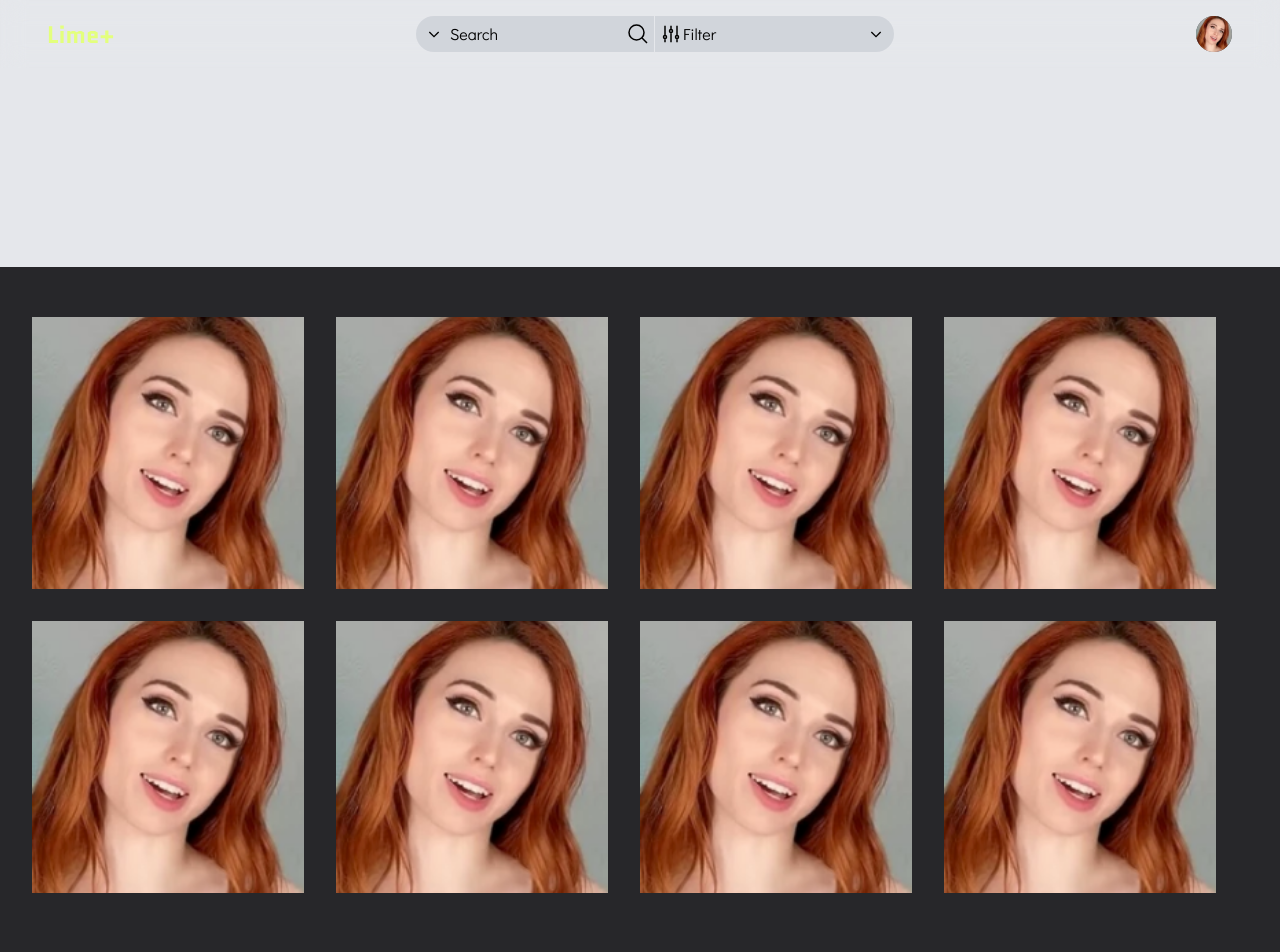
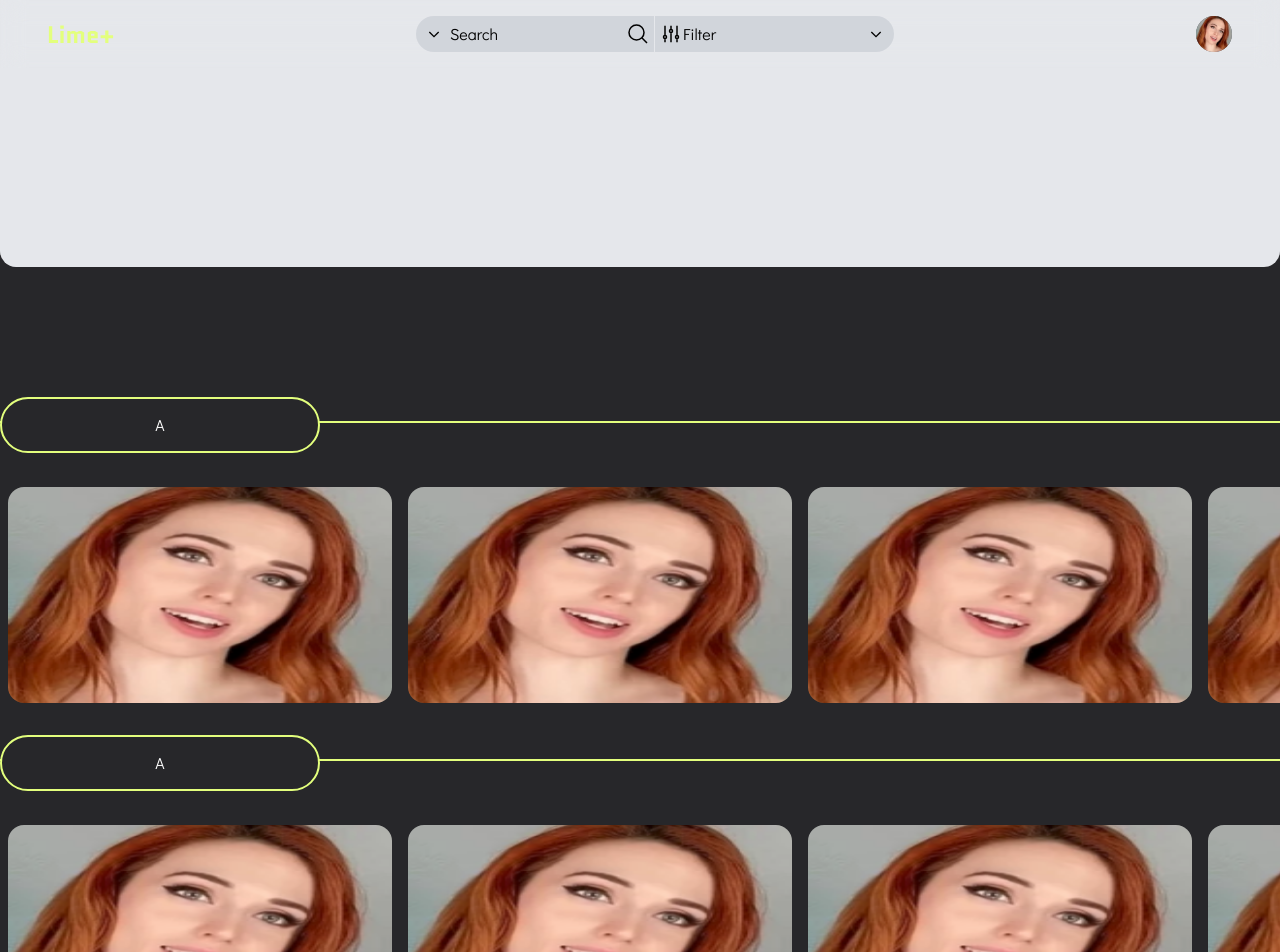
Before and after one commit to n-vh/lime, a React (Vite) app in the folder front/: page /showall in a window 1280 px wide. Shown: the top 952 px of the page. Before the commit the page ends 893 px from the top, so only its background shows below. Built offline with nearby package versions, Linux system fonts and the light colour scheme.

Commit message:
page show all

```diff
--- /dev/null
+++ b/front/src/components/CarouselComp.tsx
@@ -0,0 +1,48 @@
+export function Carousel() {
+  return (
+    <div className=" mt-12 flex overflow-hidden overflow-x-auto lg:mt-16">
+      <div className="mx-2 aspect-video shrink-0 rounded-2xl md:w-96">
+        <img
+          src="./images/placeholder.png"
+          alt="your-image-alt"
+          className=" aspect-video w-full rounded-2xl md:max-w-md lg:max-w-lg"
+        />
+      </div>
+      <div className="mx-2 aspect-video shrink-0 rounded-2xl md:w-96">
+        <img
+          src="./images/placeholder.png"
+          alt="your-image-alt"
+          className=" aspect-video w-full rounded-2xl md:w-96"
+        />
+      </div>
+      <div className="mx-2 aspect-video shrink-0 rounded-2xl md:w-96">
+        <img
+          src="./images/placeholder.png"
+          alt="your-image-alt"
+          className=" aspect-video w-full rounded-2xl md:w-96"
+        />
+      </div>
+      <div className="mx-2 aspect-video shrink-0 rounded-2xl md:w-96">
+        <img
+          src="./images/placeholder.png"
+          alt="your-image-alt"
+          className=" aspect-video w-full rounded-2xl md:w-96"
+        />
+      </div>
+      <div className="mx-2 aspect-video shrink-0 rounded-2xl md:w-96">
+        <img
+          src="./images/placeholder.png"
+          alt="your-image-alt"
+          className=" aspect-video w-full rounded-2xl md:w-96"
+        />
+      </div>
+      <div className="mx-2 aspect-video shrink-0 rounded-2xl md:w-96">
+        <img
+          src="./images/placeholder.png"
+          alt="your-image-alt"
+          className=" aspect-video w-full rounded-2xl md:w-96"
+        />
+      </div>
+    </div>
+  );
+}
--- /dev/null
+++ b/front/src/components/DividerComp.tsx
@@ -0,0 +1,10 @@
+export function Divider() {
+  return (
+    <div>
+      <button className="h-10 w-40 translate-y-[1.3rem] rounded-full border-2 border-[#E3FF7D] bg-[#27272a] md:h-10 md:w-64 md:translate-y-[1.6rem] lg:h-14 lg:w-80 lg:translate-y-[2rem]">
+        <h1 className="text-bold text-white"> A</h1>
+      </button>
+      <hr className=" border border-[#E3FF7D]" />
+    </div>
+  );
+}
--- a/front/src/pages/PageShowAll.tsx
+++ b/front/src/pages/PageShowAll.tsx
@@ -1,94 +1,26 @@
+import { ButtonTypes } from '~/components/ButtonTypes';
+import { Carousel } from '~/components/CarouselComp';
+import { Divider } from '~/components/DividerComp';
 import { Navbar } from '~/components/Navbar';
 
 export function PageShowAll() {
   return (
     <>
       <Navbar />
-      <div className="absolute top-0 z-0 h-2/6 w-full bg-gray-200">
-        <div className="right-0 left-0 h-2/6 rounded-lg "></div>
-      </div>
-      <div className="mt-[285px] mr-8 grid grid-cols-2 gap-8 pl-8 pr-8 pt-8 md:grid-cols-3 lg:grid-cols-4">
-        <div className="relative overflow-hidden">
-          <img
-            src="./images/placeholder.png"
-            alt="your-image-alt"
-            className="h-auto w-full"
-          />
-          <div className="absolute inset-0 bg-gray-800 bg-opacity-50 opacity-0 backdrop-blur-md backdrop-filter transition duration-500 hover:opacity-100">
-            {/* any content that should appear on top of the image, e.g. a caption */}
-          </div>
-        </div>
-        <div className="relative overflow-hidden">
-          <img
-            src="./images/placeholder.png"
-            alt="your-image-alt"
-            className="h-auto w-full"
-          />
-          <div className="absolute inset-0 bg-gray-800 bg-opacity-50 opacity-0 backdrop-blur-md backdrop-filter transition duration-500 hover:opacity-100">
-            {/* any content that should appear on top of the image, e.g. a caption */}
-          </div>
-        </div>
-        <div className="relative overflow-hidden">
-          <img
-            src="./images/placeholder.png"
-            alt="your-image-alt"
-            className="h-auto w-full"
-          />
-          <div className="absolute inset-0 bg-gray-800 bg-opacity-50 opacity-0 backdrop-blur-md backdrop-filter transition duration-500 hover:opacity-100">
-            {/* any content that should appear on top of the image, e.g. a caption */}
-          </div>
-        </div>
-        <div className="relative overflow-hidden">
-          <img
-            src="./images/placeholder.png"
-            alt="your-image-alt"
-            className="h-auto w-full"
-          />
-          <div className="absolute inset-0 bg-gray-800 bg-opacity-50 opacity-0 backdrop-blur-md backdrop-filter transition duration-500 hover:opacity-100">
-            {/* any content that should appear on top of the image, e.g. a caption */}
-          </div>
-        </div>
-        <div className="relative overflow-hidden">
-          <img
-            src="./images/placeholder.png"
-            alt="your-image-alt"
-            className="h-auto w-full"
-          />
-          <div className="absolute inset-0 bg-gray-800 bg-opacity-50 opacity-0 backdrop-blur-md backdrop-filter transition duration-500 hover:opacity-100">
-            {/* any content that should appear on top of the image, e.g. a caption */}
-          </div>
-        </div>
-        <div className="relative overflow-hidden">
-          <img
-            src="./images/placeholder.png"
-            alt="your-image-alt"
-            className="h-auto w-full"
-          />
-          <div className="absolute inset-0 bg-gray-800 bg-opacity-50 opacity-0 backdrop-blur-md backdrop-filter transition duration-500 hover:opacity-100">
-            {/* any content that should appear on top of the image, e.g. a caption */}
-          </div>
-        </div>
-        <div className="relative overflow-hidden">
-          <img
-            src="./images/placeholder.png"
-            alt="your-image-alt"
-            className="h-auto w-full"
-          />
-          <div className="absolute inset-0 bg-gray-800 bg-opacity-50 opacity-0 backdrop-blur-md backdrop-filter transition duration-500 hover:opacity-100">
-            {/* any content that should appear on top of the image, e.g. a caption */}
-          </div>
-        </div>
-        <div className="relative overflow-hidden">
-          <img
-            src="./images/placeholder.png"
-            alt="your-image-alt"
-            className="h-auto w-full"
-          />
-          <div className="absolute inset-0 bg-gray-800 bg-opacity-50 opacity-0 backdrop-blur-md backdrop-filter transition duration-500 hover:opacity-100">
-            {/* any content that should appear on top of the image, e.g. a caption */}
-          </div>
+      <div className="absolute top-0 z-0 h-2/6 w-full rounded-b-2xl bg-gray-200">
+        <div className="right-0 left-0 h-3/6 rounded-lg ">
+          <div className="h4/6 w-full bg-slate-300"></div>
         </div>
       </div>
+
+      <div className="ml-4 mt-[285px] md:mt-[395px] lg:mt-[365px]"></div>
+
+      <Divider />
+
+      <Carousel />
+      <Divider />
+
+      <Carousel />
     </>
   );
 }
```
